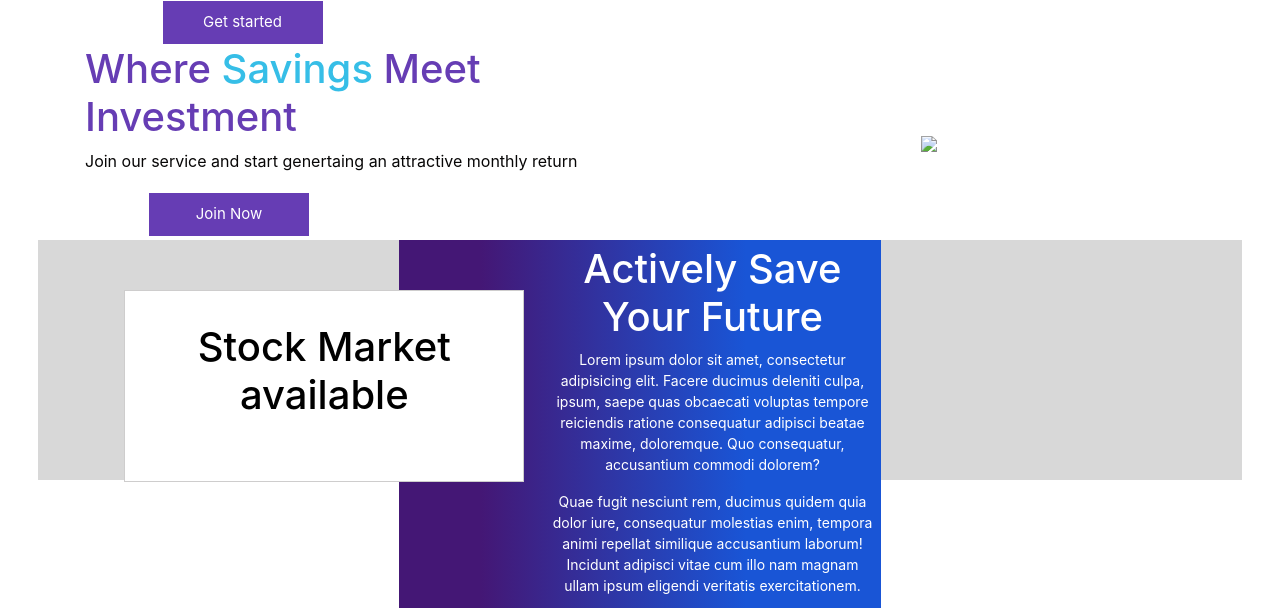
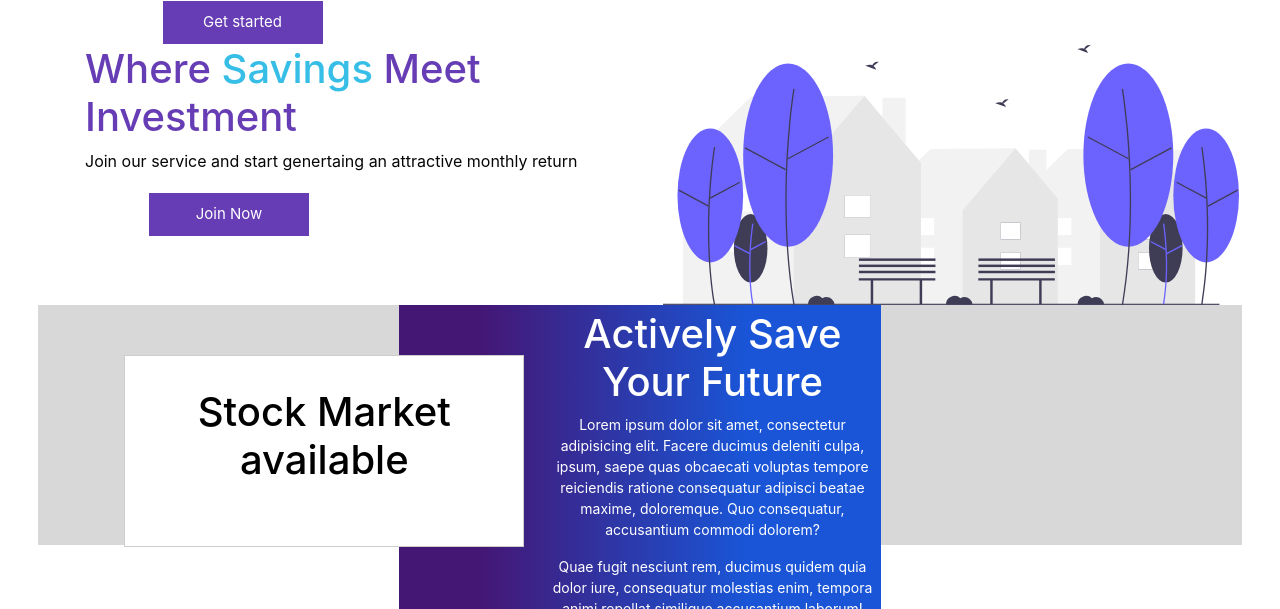
Before and after one commit to khushib12/weffeenix, a plain HTML site: page index.html in a window 1280 px wide. Shown: the part 130-739 px from the top of the page. Drawn offline with nearby package versions, Linux system fonts and the light colour scheme.

Commit message:
Add files via upload

```diff
--- a/index.html
+++ b/index.html
@@ -55,8 +55,7 @@
           </div>
 
           <div class="col-6 colsecond">
-            <img
-              src="ndraw_empty.svg"
+            <img src="undraw_empty.svg"
 
             />
           </div>
```
